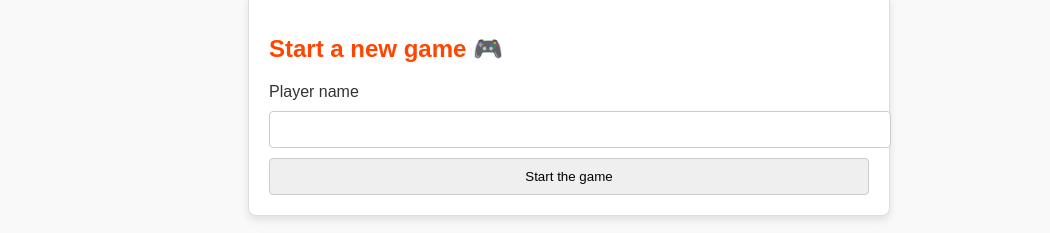
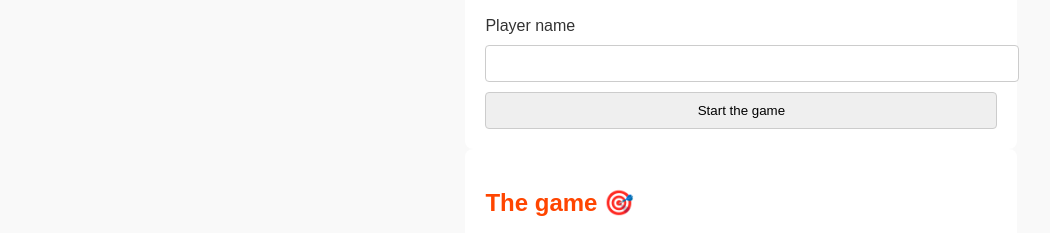
Before and after one commit to gauxm/gamewordpress, a plain HTML site: page index.html in a window 1280 px wide. Shown: the part 85-318 px from the top of the page, without its empty margins (71-1121 px from the left). Drawn offline with Linux system fonts and the light colour scheme.

Commit message:
Update styles-game.css

```diff
--- a/styles-game.css
+++ b/styles-game.css
@@ -3,6 +3,11 @@ body {
     font-family: Arial, sans-serif;
     background-color: #f9f9f9;
     color: #333;
+    display: flex;
+    justify-content: center;
+    align-items: center;
+    min-height: 100vh;
+    margin: 0;
 }
 
 h1 {
@@ -17,14 +22,14 @@ h2 {
 
 /* New Game Section */
 #new-game, #game-section, #leader-board {
-    margin: 20px auto;
     width: 80%;
     max-width: 600px;
     background-color: #fff;
-    border: 1px solid #ddd;
     padding: 20px;
     border-radius: 8px;
-    box-shadow: 0 4px 8px rgba(0,0,0,0.1);
+    /* Supprime les bordures et les ombres */
+    border: none;
+    box-shadow: none;
 }
 
 input, button {
```
